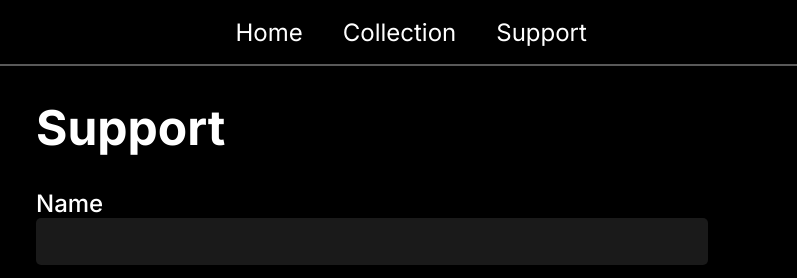
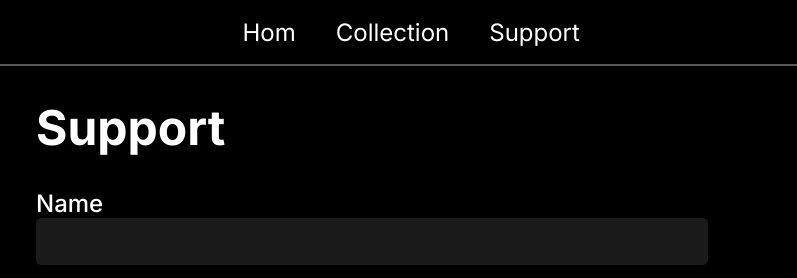
Before and after one commit to Subhakshay/workshop, a plain HTML site: page support.html in a window 1280 px wide. Shown: the top 278 px of the page, 284-1081 px from the left. Drawn offline with Linux system fonts and the light colour scheme.

Commit message:
Made some changes

```diff
--- a/support.html
+++ b/support.html
@@ -17,7 +17,7 @@
         </div>
         <div class="links">
             <ul>
-                <li><a href="index.html">Home</a></li>
+                <li><a href="index.html">Hom</a></li>
                 <li><a href="#">Collection</a></li>
                 <li><a href="./support.html">Support</a></li>
             </ul>
```
